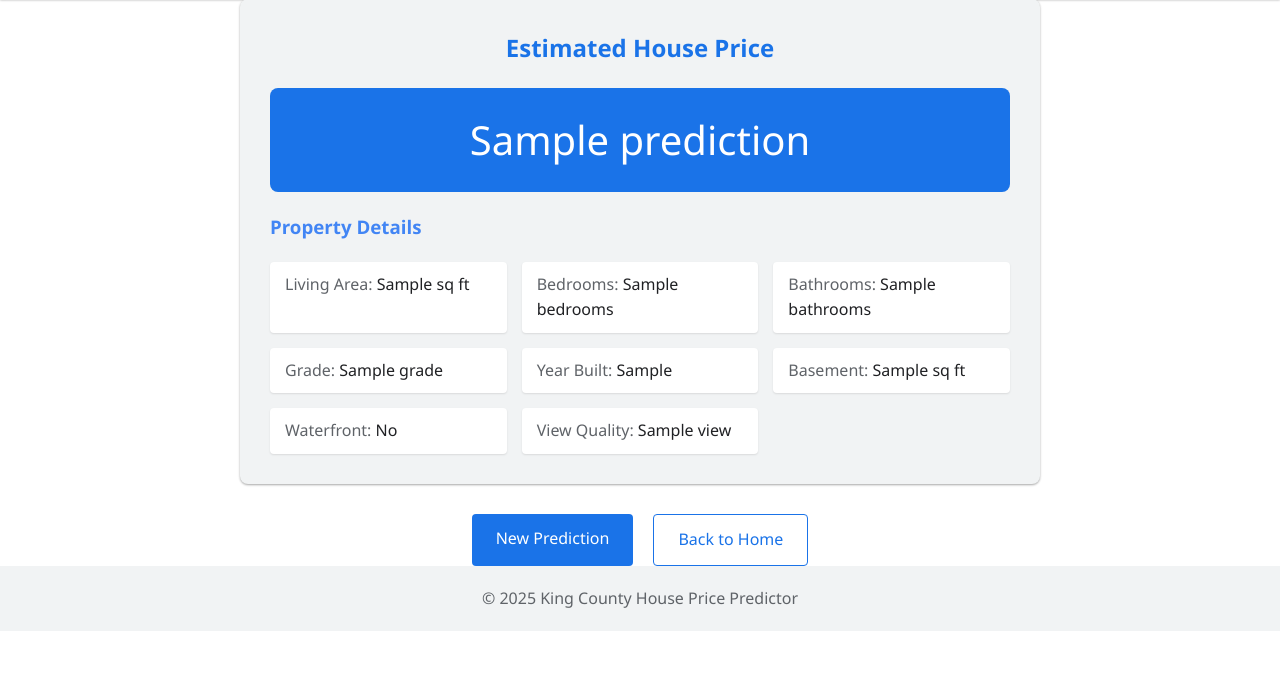
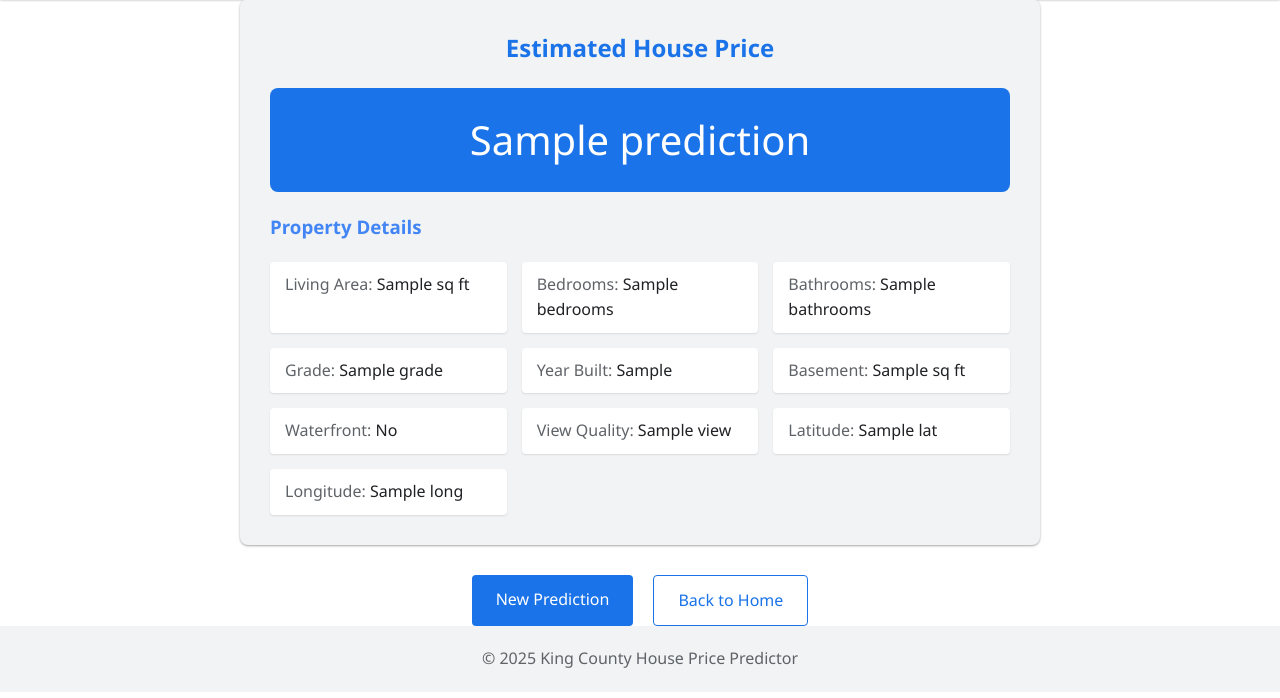
Before and after one commit to 07fahim/king-county-house-price-predictor, a FastAPI app: template app/templates/prediction_result.html in a window 1280 px wide. Shown: the part 102-800 px from the top of the page. Run offline with FastAPI, Linux system fonts and the light colour scheme; the template is opened without the code that fills it: most values are stand-ins (such as "Sample title", 1, 10 or a date in 2020).

Commit message:
Updated prediction result file

```diff
--- a/app/templates/prediction_result.html
+++ b/app/templates/prediction_result.html
@@ -54,6 +54,14 @@
                            <span class="feature-label">View Quality:</span>
                            <span class="feature-value">{{ features.view }}</span>
                        </div>
+                       <div class="feature-item">
+                           <span class="feature-label">Latitude:</span>
+                           <span class="feature-value">{{ features.lat }}</span>
+                       </div>
+                       <div class="feature-item">
+                           <span class="feature-label">Longitude:</span>
+                           <span class="feature-value">{{ features.long }}</span>
+                       </div>
                    </div>
                </div>
            </div>
```
Lines whose indentation alone changed are shown as unchanged.
